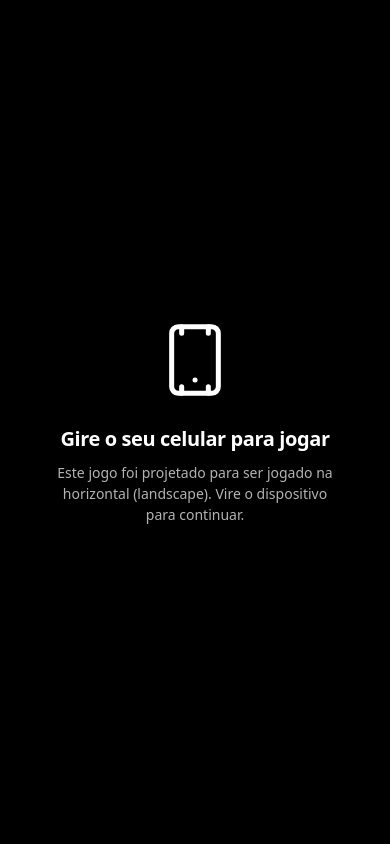
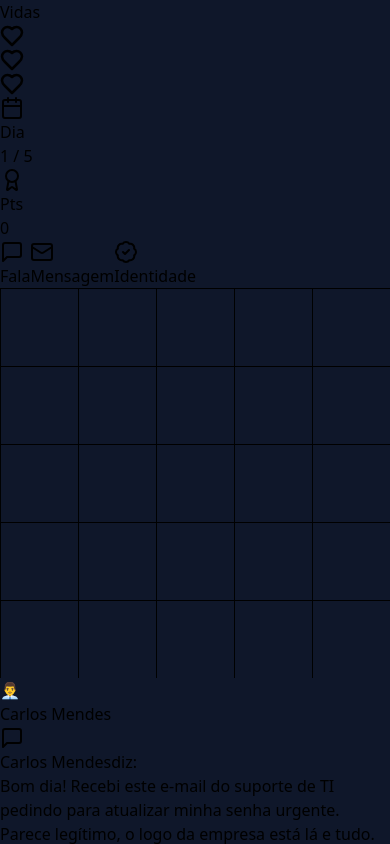
Before and after one commit to siyFred/jogo-extensao, a React (Vite) app: page / in a window 390 px wide. Built offline with nearby package versions, Linux system fonts and the light colour scheme.

Commit message:
ajustes layout mobile

```diff
--- a/src/App.tsx
+++ b/src/App.tsx
@@ -182,72 +182,36 @@ function App() {
               Entrar em Tela Cheia
             </button>
             <p className="mt-4 text-xs text-slate-500">
-              Funciona melhor com o dispositivo na horizontal (landscape).
+              Funciona em retrato ou paisagem.
             </p>
           </div>
-        </div>
-      )}
-
-      {/* Portrait Lock Overlay - only show when not in fullscreen prompt */}
-      {!showFullscreenPrompt && (
-        <div className="portrait-lock" aria-hidden="true" role="alert">
-          <svg
-            className="portrait-lock__icon"
-            viewBox="0 0 24 24"
-            fill="none"
-            stroke="currentColor"
-            strokeWidth={1.5}
-            strokeLinecap="round"
-            strokeLinejoin="round"
-            aria-hidden="true"
-          >
-            <rect x="5" y="2" width="14" height="20" rx="2" ry="2" />
-            <line x1="12" y1="18" x2="12.01" y2="18" />
-            <path d="M8 2v2M16 2v2M8 20v2M16 20v2" />
-          </svg>
-          <h2 className="portrait-lock__title">Gire o seu celular para jogar</h2>
-          <p className="portrait-lock__message">
-            Este jogo foi projetado para ser jogado na horizontal (landscape).
-            Vire o dispositivo para continuar.
-          </p>
         </div>
       )}
 
       {/* Main Game Content - Flexbox layout without fixed heights */}
       <div
         ref={fullscreenElementRef}
-        className={`game-content flex flex-col overflow-hidden bg-slate-950 text-slate-100 touch-manipulation select-none ${
-          isFullscreen ? 'h-[100dvh] w-[100dvw] fixed inset-0 z-[50]' : 'h-[100dvh] w-full'
+        className={`flex flex-col overflow-hidden bg-slate-950 text-slate-100 touch-manipulation select-none ${
+          isFullscreen ? 'h-[100dvh] w-[100dvw] fixed inset-0 z-[50]' : 'h-[100dvh] w-full max-w-md mx-auto'
         }`}
         style={isFullscreen ? { position: 'fixed', top: 0, left: 0 } : undefined}
       >
-        {/* === TOP: Booth - Auto height based on content === */}
-        <div className="flex-shrink-0">
-          {phase === 'playing' && currentCase && (
-            <Booth
-              currentCase={currentCase}
-              lives={lives}
-              score={score}
-              currentDay={currentDay}
-              avatarState="traveler"
-            />
-          )}
-          {phase === 'playing' && !currentCase && (
-            <div className="flex h-24 items-center justify-center bg-slate-950">
-              <p className="text-slate-500">Carregando próximo viajante...</p>
-            </div>
-          )}
-          {phase !== 'playing' && (
-            <div className="flex h-24 items-center justify-center bg-slate-950">
-              <p className="text-slate-500">Aguardando...</p>
-            </div>
-          )}
-        </div>
+        {/* === TOPO: status === */}
+        {phase === 'playing' && currentCase ? (
+          <Booth lives={lives} score={score} currentDay={currentDay} />
+        ) : (
+          <div className="flex h-10 flex-shrink-0 items-center justify-center bg-slate-950">
+            <p className="text-slate-500 text-xs">
+              {phase === 'playing' ? 'Carregando próximo viajante...' : 'Aguardando...'}
+            </p>
+          </div>
+        )}
 
-        {/* === CENTER: Document Area - Takes remaining space === */}
-        <div className="flex-1 min-h-0 relative">
+        {/* === CENTRO: abas + documento ativo === */}
+        <main className="flex-1 min-h-0 relative">
           {phase === 'playing' && currentCase && (
             <InspectionDesk
+              key={currentCase.id}
               currentCase={currentCase}
               xrayActive={isToolActive('xray')}
               onFieldInspect={() => {}}
@@ -258,10 +222,10 @@ function App() {
               <p className="text-slate-500">Nenhum documento para inspecionar</p>
             </div>
           )}
-        </div>
+        </main>
 
-        {/* === BOTTOM: Action HUD - Fixed compact height === */}
-        <div className="flex-shrink-0 h-[92px] max-h-[92px]">
+        {/* === BASE: carimbos fixos === */}
+        <div className="flex-shrink-0">
           {phase === 'playing' && (
             <ActionHUD
               onApprove={() => handleStamp('approve')}
--- a/src/components/booth/Booth.tsx
+++ b/src/components/booth/Booth.tsx
@@ -1,71 +1,16 @@
-import { motion } from 'framer-motion'
 import { StatusBar } from './StatusBar'
-import { Avatar } from './Avatar'
-import { Dialogue } from './Dialogue'
-import type { TravelerCase } from '../../types/game'
 
 interface BoothProps {
-  currentCase: TravelerCase | null
   lives: number
   score: number
   currentDay: number
-  avatarState?: 'traveler' | 'approved' | 'denied' | 'loading'
 }
 
-export function Booth({
-  currentCase,
-  lives,
-  score,
-  currentDay,
-  avatarState = 'traveler',
-}: BoothProps) {
-  if (!currentCase) {
-    return (
-      <motion.div
-        className="flex flex-col items-center justify-center h-24 w-full bg-slate-900/50"
-        initial={{ opacity: 0 }}
-        animate={{ opacity: 1 }}
-      >
-        <div className="text-center text-slate-500">
-          <p className="text-base font-medium">Nenhum viajante na fila</p>
-          <p className="text-xs mt-1">Aguardando próximo caso...</p>
-        </div>
-      </motion.div>
-    )
-  }
-
+/** Topo do jogo: apenas a barra de status compacta (vidas, dia, pontos). */
+export function Booth({ lives, score, currentDay }: BoothProps) {
   return (
-    <motion.section
-      className="flex flex-col w-full bg-slate-900/40 backdrop-blur-sm border-b border-slate-800 flex-shrink-0 h-[clamp(100px,20dvh,140px)]"
-      initial={{ y: -20, opacity: 0 }}
-      animate={{ y: 0, opacity: 1 }}
-      transition={{ type: 'spring', stiffness: 100, damping: 15 }}
-    >
+    <header className="w-full flex-shrink-0 bg-slate-900/60 border-b border-slate-800">
       <StatusBar lives={lives} score={score} currentDay={currentDay} />
-
-      <div className="flex flex-1 min-h-0 items-center justify-center gap-2 px-3 py-1.5 overflow-hidden">
-        {/* Avatar */}
-        <div className="flex-shrink-0 flex flex-col items-center">
-          <Avatar avatarId={currentCase.avatarId} type={avatarState} />
-          <motion.p
-            className="mt-1 text-xs font-medium text-slate-200 truncate max-w-[100px] text-center"
-            key={currentCase.travelerName}
-            initial={{ opacity: 0, y: 6 }}
-            animate={{ opacity: 1, y: 0 }}
-          >
-            {currentCase.travelerName}
-          </motion.p>
-        </div>
-
-        {/* Dialogue */}
-        <div className="flex-1 min-w-0 flex flex-col justify-center min-h-0">
-          <Dialogue
-            text={currentCase.dialogue}
-            travelerName={currentCase.travelerName}
-            isTyping={avatarState === 'loading'}
-          />
-        </div>
-      </div>
-    </motion.section>
+    </header>
   )
 }
--- a/src/components/booth/Dialogue.tsx
+++ b/src/components/booth/Dialogue.tsx
@@ -1,55 +1,40 @@
 import { MessageSquare } from 'lucide-react'
 import { motion } from 'framer-motion'
+import { Avatar } from './Avatar'
 
 interface DialogueProps {
   text: string
   travelerName: string
+  avatarId: string
   isTyping?: boolean
 }
 
-export function Dialogue({ text, travelerName, isTyping = false }: DialogueProps) {
+/** Painel do viajante (avatar + fala completa), exibido como uma aba. */
+export function Dialogue({ text, travelerName, avatarId, isTyping = false }: DialogueProps) {
   return (
+    <div className="h-full w-full overflow-y-auto no-scrollbar bg-slate-900 border border-slate-800 rounded-xl p-3">
+      <div className="flex items-start gap-3">
+        <div className="flex-shrink-0 flex flex-col items-center gap-1">
+          <Avatar avatarId={avatarId} type={isTyping ? 'loading' : 'traveler'} />
+          <span className="text-[11px] font-medium text-slate-200 max-w-[72px] text-center leading-tight">
+            {travelerName}
+          </span>
+        </div>
+
         <motion.div
-      className="relative mx-2 mt-1.5 px-2.5 py-1.5 bg-slate-800/60 rounded-lg border border-slate-700 max-h-[70px] overflow-hidden"
-      initial={{ y: 10, opacity: 0 }}
+          className="flex-1 min-w-0 px-3 py-2 bg-slate-800/60 rounded-lg border border-slate-700"
+          initial={{ y: 6, opacity: 0 }}
           animate={{ y: 0, opacity: 1 }}
-      transition={{ duration: 0.25, delay: 0.1 }}
+          transition={{ duration: 0.2 }}
         >
-      {/* Speaker indicator */}
           <div className="flex items-center gap-1.5 mb-1">
             <MessageSquare className="w-3.5 h-3.5 text-slate-500" />
             <span className="text-xs font-medium text-slate-300 truncate">{travelerName}</span>
             <span className="text-[10px] text-slate-500 font-mono">diz:</span>
           </div>
-
-      {/* Speech bubble */}
-      <div className="relative">
-        <motion.p
-          className="text-slate-100 text-xs leading-snug whitespace-pre-line line-clamp-3"
-          initial={{ opacity: 0 }}
-          animate={{ opacity: 1 }}
-          transition={{ duration: isTyping ? 0.6 : 0.2, delay: 0.3 }}
-        >
-          {text}
-        </motion.p>
-
-        {/* Typing indicator */}
-        {isTyping && (
-          <motion.div
-            className="flex items-center gap-1 mt-1.5 text-slate-500"
-            animate={{ opacity: [1, 0.4, 1] }}
-            transition={{ duration: 1.5, repeat: Infinity }}
-          >
-            <span className="text-xs">Digitando</span>
-            <span className="w-1 h-1 bg-slate-500 rounded-full" />
-            <span className="w-1 h-1 bg-slate-500 rounded-full" style={{ animationDelay: '0.2s' }} />
-            <span className="w-1 h-1 bg-slate-500 rounded-full" style={{ animationDelay: '0.4s' }} />
+          <p className="text-slate-100 text-sm leading-snug whitespace-pre-line">{text}</p>
         </motion.div>
-        )}
       </div>
-
-      {/* Arrow pointer */}
-      <div className="absolute -bottom-1.5 left-5 w-0 h-0 border-3 border-transparent border-t-slate-800" />
-    </motion.div>
+    </div>
   )
 }
--- a/src/components/desk/InspectionDesk.tsx
+++ b/src/components/desk/InspectionDesk.tsx
@@ -1,6 +1,7 @@
 import { useState } from 'react'
-import { ClipboardList, Search, Sparkles, FileText, Mail, QrCode, BadgeCheck } from 'lucide-react'
+import { ClipboardList, Search, Sparkles, FileText, Mail, QrCode, BadgeCheck, MessageSquare } from 'lucide-react'
 import { DocumentCard } from './DocumentCard'
+import { Dialogue } from '../booth/Dialogue'
 import type { TravelerCase, DocumentField } from '../../types/game'
 
 interface InspectionDeskProps {
@@ -28,16 +29,17 @@ function getDocumentTabIcon(type: string) {
 }
 
 function getTabLabel(type: string): string {
-  if (type.includes('Crachá') || type.includes('Identidade')) return '🪪 Identidade'
-  if (type.includes('E-mail') || type.includes('SMS')) return '✉️ Mensagem'
-  if (type.includes('QR')) return '📱 QR Code'
-  if (type.includes('Página Web') || type.includes('Print')) return '🌐 Web'
-  if (type.includes('Ordem') || type.includes('Compra')) return '📋 Ordem'
-  return '📄 Documento'
+  if (type.includes('Crachá') || type.includes('Identidade')) return 'Identidade'
+  if (type.includes('E-mail') || type.includes('SMS')) return 'Mensagem'
+  if (type.includes('QR')) return 'QR Code'
+  if (type.includes('Página Web') || type.includes('Print')) return 'Web'
+  if (type.includes('Ordem') || type.includes('Compra')) return 'Ordem'
+  return 'Documento'
 }
 
-export function InspectionDesk({ currentCase, xrayActive, onFieldInspect }: InspectionDeskProps) {
-  if (!currentCase) {
+const DIALOGUE_TAB = -1
+
+function EmptyDesk() {
   return (
     <div className="flex flex-col items-center justify-center h-full w-full bg-slate-900/30">
       <ClipboardList className="w-10 h-10 text-slate-700 mb-2" />
@@ -47,68 +49,77 @@ export function InspectionDesk({ currentCase, xrayActive, onFieldInspect }: Insp
   )
 }
 
+/**
+ * Mesa de inspeção em modelo de abas: uma aba "Fala" (viajante) + uma por documento.
+ * Apenas uma visão fica ativa por vez, ocupando toda a área central.
+ */
+export function InspectionDesk({ currentCase, xrayActive, onFieldInspect }: InspectionDeskProps) {
+  const [activeTab, setActiveTab] = useState<number>(DIALOGUE_TAB)
+
+  if (!currentCase) return <EmptyDesk />
+
   const documents = currentCase.documents
-  const [activeTabIndex, setActiveTabIndex] = useState(0)
+  const activeIndex = activeTab >= documents.length ? DIALOGUE_TAB : activeTab
+  const activeDocument = activeIndex === DIALOGUE_TAB ? null : documents[activeIndex]
 
-  // Ensure active tab is valid when documents change
-  if (activeTabIndex >= documents.length) {
-    setActiveTabIndex(0)
-  }
-
-  const activeDocument = documents[activeTabIndex]
+  const tabClass = (isActive: boolean) =>
+    `flex items-center justify-center gap-1.5 px-3 h-9 min-w-[44px] rounded-t-lg text-xs font-medium whitespace-nowrap flex-shrink-0 border-b-2 transition-colors touch-manipulation ${
+      isActive
+        ? 'bg-slate-900 text-slate-100 border-amber-500'
+        : 'text-slate-500 border-transparent active:bg-slate-800/60'
+    }`
 
   return (
     <div className="h-full w-full flex flex-col bg-slate-900/20">
-      {/* X-Ray indicator at top */}
-      {xrayActive && (
-        <div className="flex justify-end p-2 pr-4">
-          <div className="flex items-center gap-1.5 px-2.5 py-1 bg-amber-900/40 border border-amber-600/50 rounded-lg backdrop-blur-sm">
-            <div className="w-1.5 h-1.5 bg-amber-400 rounded-full animate-pulse" />
-            <span className="text-[10px] font-mono text-amber-300 uppercase tracking-wider">Raio-X Ativo</span>
-            <Sparkles className="w-3.5 h-3.5 text-amber-400" />
-          </div>
-        </div>
-      )}
-
-      {/* Document Tabs - only show if more than 1 document */}
-      {documents.length > 1 && (
-        <div className="flex gap-1 px-2 pb-2 border-b border-slate-800 bg-slate-900/30 flex-shrink-0 overflow-x-auto no-scrollbar">
+      {/* Mini-abas no topo */}
+      <div
+        role="tablist"
+        className="flex items-end gap-1 px-2 pt-1 border-b border-slate-800 bg-slate-900/30 flex-shrink-0 overflow-x-auto no-scrollbar"
+      >
+        <button
+          role="tab"
+          aria-selected={activeIndex === DIALOGUE_TAB}
+          onClick={() => setActiveTab(DIALOGUE_TAB)}
+          className={tabClass(activeIndex === DIALOGUE_TAB)}
+        >
+          <MessageSquare className="w-3.5 h-3.5" />
+          <span>Fala</span>
+        </button>
         {documents.map((doc, index) => {
           const Icon = getDocumentTabIcon(doc.type)
-            const label = getTabLabel(doc.type)
-            const isActive = index === activeTabIndex
           return (
             <button
               key={doc.id}
-                onClick={() => setActiveTabIndex(index)}
-                className={`flex items-center gap-1.5 px-3 py-1.5 rounded-t-lg text-xs font-medium whitespace-nowrap transition-all duration-200 flex-shrink-0 ${
-                  isActive
-                    ? 'bg-slate-900 text-slate-100 border-b-2 border-amber-500 shadow-sm'
-                    : 'text-slate-500 hover:text-slate-300 hover:bg-slate-800/50'
-                }`}
-                aria-selected={isActive}
+              role="tab"
+              aria-selected={index === activeIndex}
               aria-label={`Ver ${doc.type}`}
+              onClick={() => setActiveTab(index)}
+              className={tabClass(index === activeIndex)}
             >
               <Icon className="w-3.5 h-3.5" />
-                <span>{label}</span>
+              <span>{getTabLabel(doc.type)}</span>
             </button>
           )
         })}
+        {xrayActive && (
+          <div className="ml-auto mb-1 flex items-center gap-1 px-2 py-0.5 bg-amber-900/40 border border-amber-600/50 rounded-md flex-shrink-0">
+            <div className="w-1.5 h-1.5 bg-amber-400 rounded-full animate-pulse" />
+            <span className="text-[10px] font-mono text-amber-300 uppercase">Raio-X</span>
+            <Sparkles className="w-3 h-3 text-amber-400" />
           </div>
         )}
+      </div>
 
-      {/* Active Document Card - fills remaining space */}
-      <div className="flex-1 min-h-0 p-2 relative">
+      {/* Visão ativa ocupa o centro */}
+      <div className="flex-1 min-h-0 p-2">
         {activeDocument ? (
-          <DocumentCard
-            document={activeDocument}
-            xrayActive={xrayActive}
-            onFieldClick={onFieldInspect}
+          <DocumentCard document={activeDocument} xrayActive={xrayActive} onFieldClick={onFieldInspect} />
+        ) : (
+          <Dialogue
+            text={currentCase.dialogue}
+            travelerName={currentCase.travelerName}
+            avatarId={currentCase.avatarId}
           />
-        ) : (
-          <div className="flex h-full items-center justify-center text-slate-600">
-            <p className="text-xs">Selecione um documento</p>
-          </div>
         )}
       </div>
     </div>
--- a/src/index.css
+++ b/src/index.css
@@ -45,96 +45,6 @@ html, body, #root {
 }
 
 /* ============================================
-   PORTRAIT LOCK OVERLAY
-   Shows when device is in portrait orientation
-   ============================================ */
-.portrait-lock {
-  position: fixed;
-  inset: 0;
-  background: #000;
-  color: #fff;
-  display: none;
-  align-items: center;
-  justify-content: center;
-  z-index: 9999;
-  padding: 1.5rem;
-  text-align: center;
-}
-
-.portrait-lock__icon {
-  width: 80px;
-  height: 80px;
-  margin-bottom: 1.5rem;
-  animation: portrait-lock-rotate 2s ease-in-out infinite;
-}
-
-@keyframes portrait-lock-rotate {
-  0%, 100% { transform: rotate(0deg); }
-  25% { transform: rotate(90deg); }
-  50% { transform: rotate(90deg); }
-  75% { transform: rotate(0deg); }
-}
-
-.portrait-lock__title {
-  font-size: 1.25rem;
-  font-weight: 700;
-  margin-bottom: 0.5rem;
-  letter-spacing: -0.02em;
-}
-
-.portrait-lock__message {
-  font-size: 0.875rem;
-  opacity: 0.7;
-  max-width: 280px;
-  margin: 0 auto;
-}
-
-/* Show overlay ONLY in portrait orientation */
-@media (orientation: portrait) {
-  .portrait-lock {
-    display: flex;
-    flex-direction: column;
-  }
-
-  /* Hide the game content in portrait */
-  .game-content {
-    display: none !important;
-  }
-}
-
-/* In landscape, hide the overlay and show game */
-@media (orientation: landscape) {
-  .portrait-lock {
-    display: none !important;
-  }
-
-  .game-content {
-    display: flex !important;
-  }
-}
-
-/* Fallback for browsers that don't support orientation media query well */
-/* Also check aspect ratio as backup */
-@media (max-aspect-ratio: 1/1) {
-  .portrait-lock {
-    display: flex;
-    flex-direction: column;
-  }
-  .game-content {
-    display: none !important;
-  }
-}
-
-@media (min-aspect-ratio: 1/1) {
-  .portrait-lock {
-    display: none !important;
-  }
-  .game-content {
-    display: flex !important;
-  }
-}
-
-/* ============================================
    SAFE AREA INSETS
    Support for notched devices (iPhone Dynamic Island, Android cutouts)
    ============================================ */
```
Also changed, not shown: src/components/hud/ActionHUD.tsx (+21 -26 lines). Lines whose indentation alone changed are shown as unchanged.
